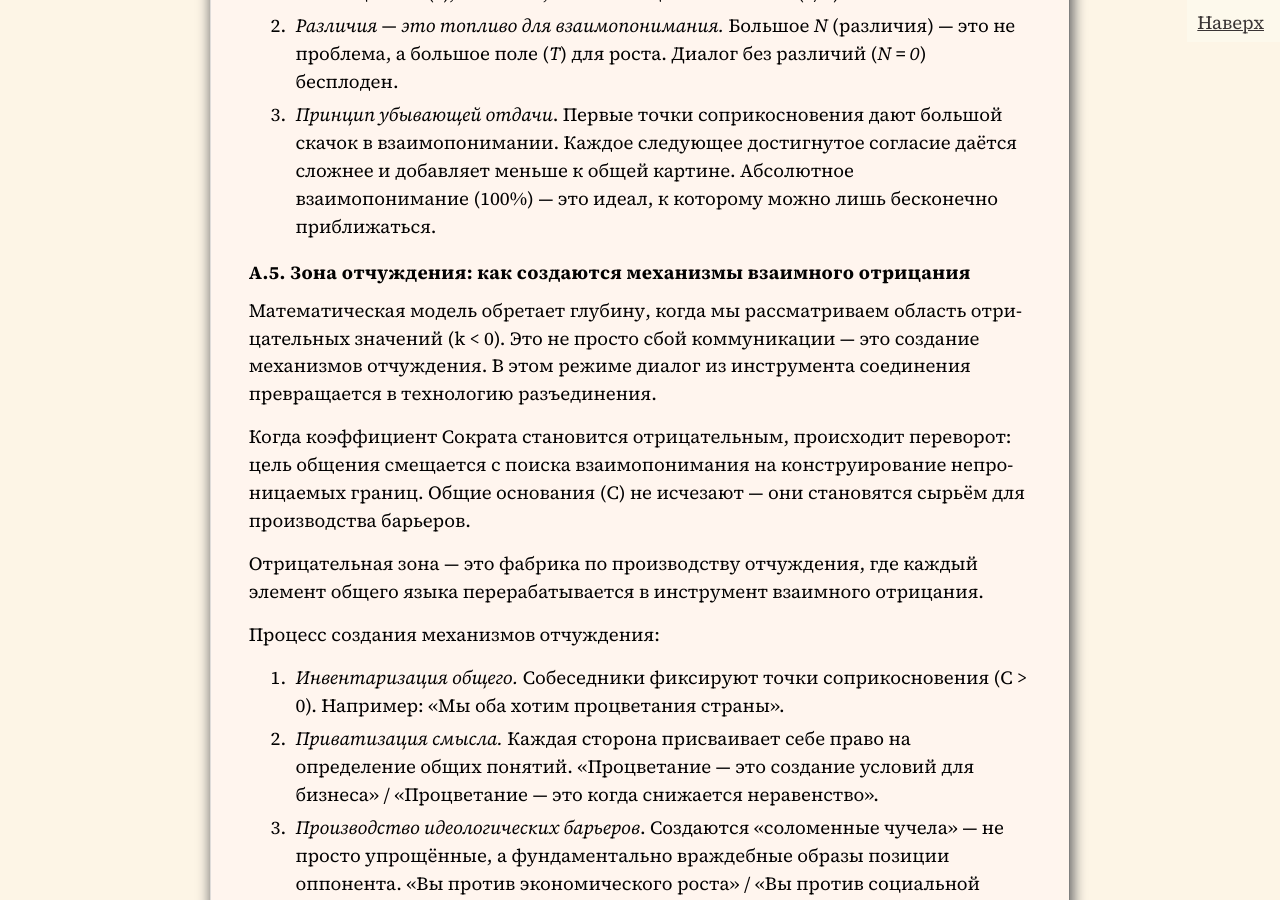
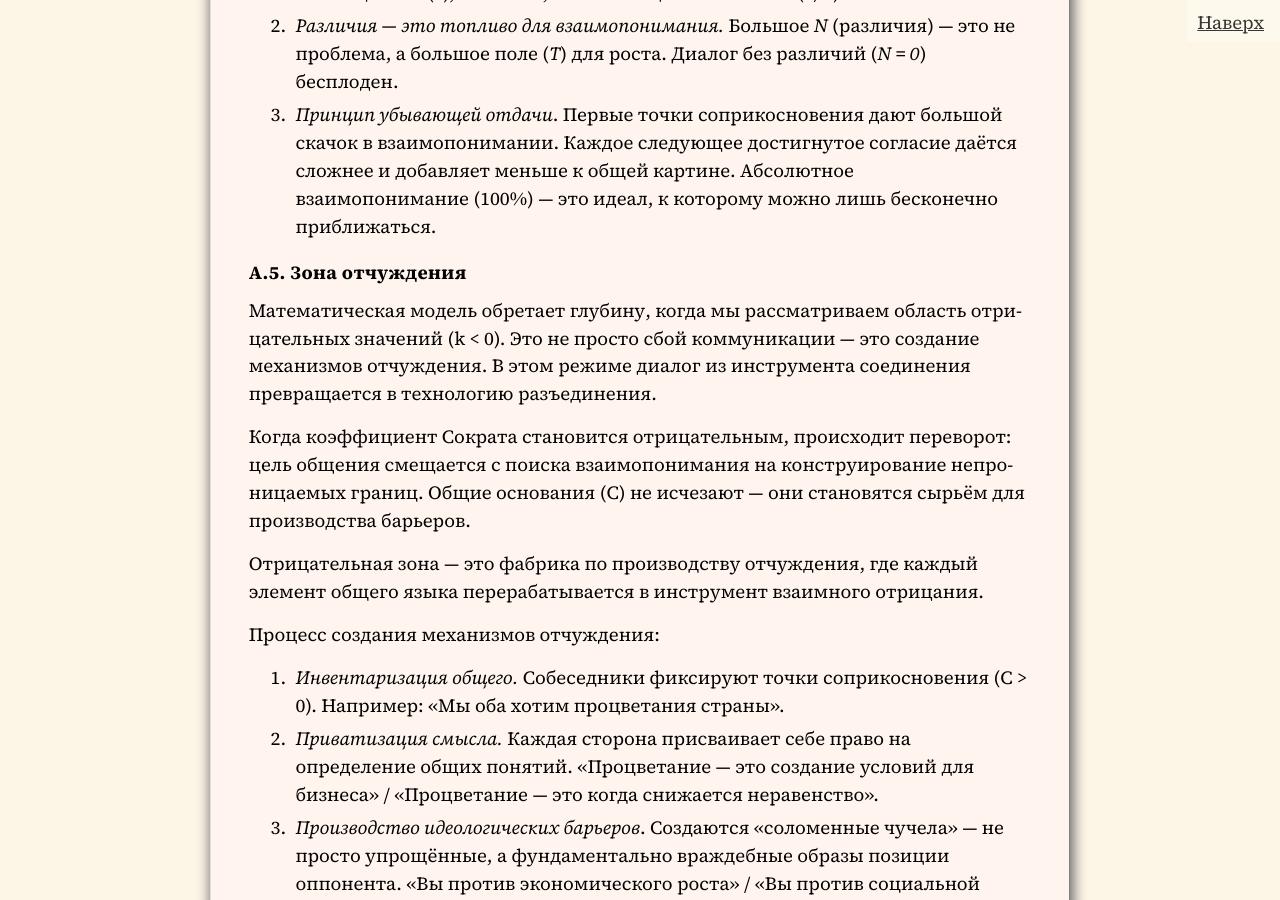
Before and after one commit to SergSi/land-use-art, a Jekyll site: the page built from _posts/2025-10-31-train.md, in a window 1280 px wide and 900 px high, scrolled down 9809 px. Built offline with Jekyll 4.4.1, drawn with Linux system fonts in a browser that asks for light colours; some web fonts are replaced.

Commit message:
Update 2025-10-31-train.md

```diff
--- a/_posts/2025-10-31-train.md
+++ b/_posts/2025-10-31-train.md
@@ -207,7 +207,7 @@ $$
 2. *Различия — это топливо для взаимопонимания.* Большое *N* (различия) — это не проблема, а большое поле (*T*) для роста. Диалог без различий (*N = 0*) бесплоден.
 3. *Принцип убывающей отдачи*. Первые точки соприкосновения дают большой скачок в взаимопонимании. Каждое следующее достигнутое согласие даётся сложнее и добавляет меньше к общей картине. Абсолютное взаимопонимание (100%) — это идеал, к которому можно лишь бесконечно приближаться.
 
-#### А.5. Зона отчуждения: как создаются механизмы взаимного отрицания
+#### А.5. Зона отчуждения
 
 Математическая модель обретает глубину, когда мы рассматриваем область отрицательных значений (k < 0). Это не просто сбой коммуникации — это создание механизмов отчуждения. В этом режиме диалог из инструмента соединения превращается в технологию разъединения.
 
```
